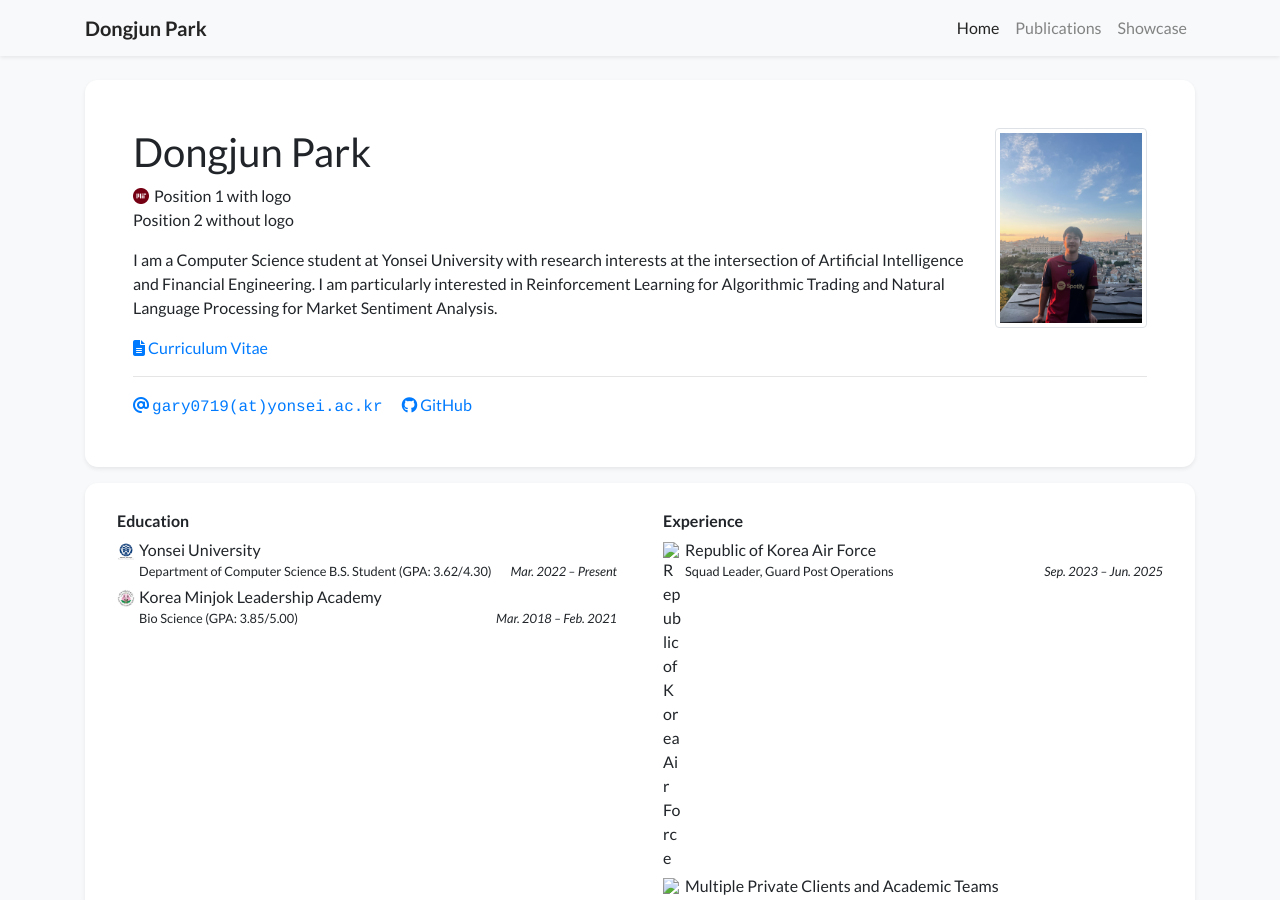
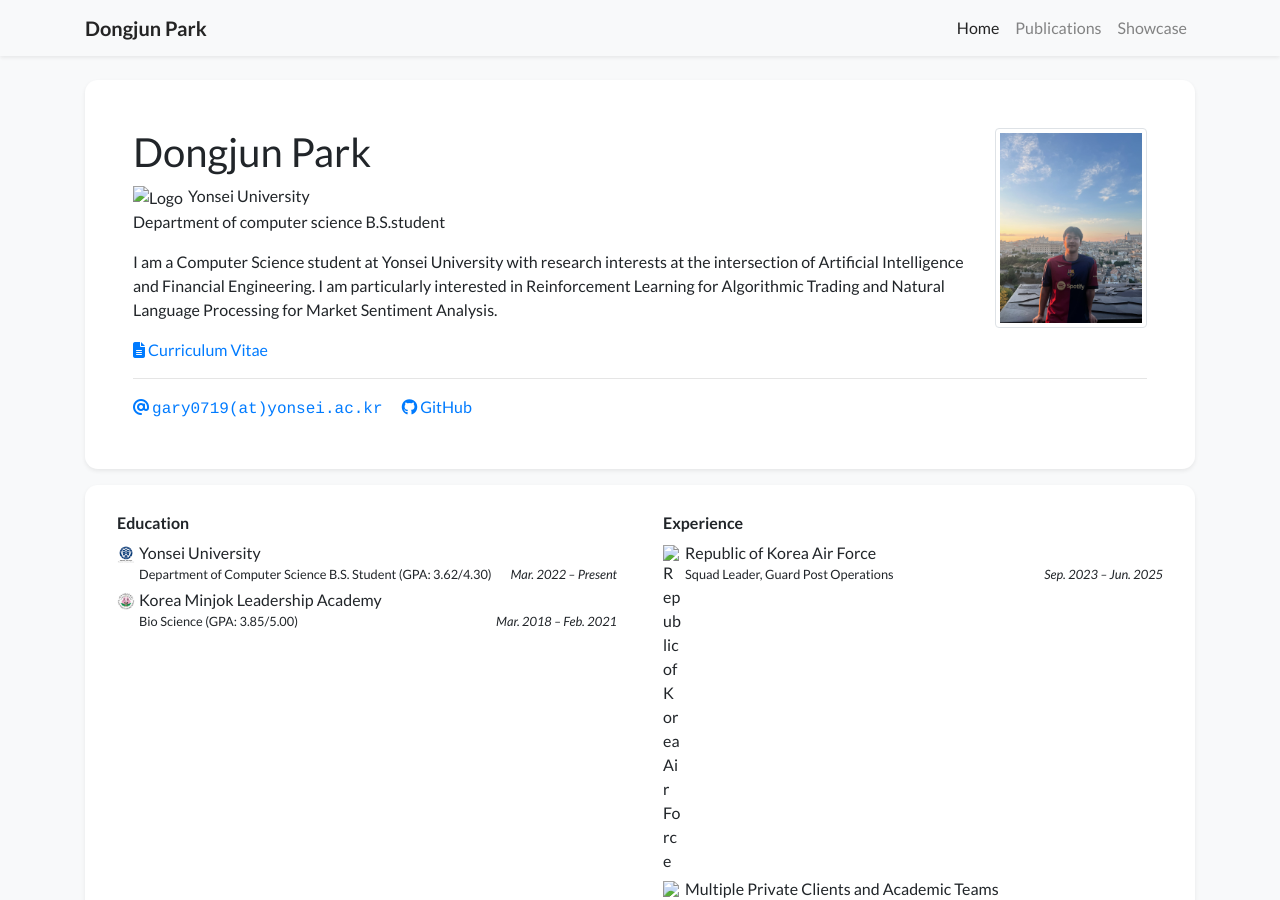
Before and after one commit to 2022148094/2022148094.github.io, a Jekyll site: the page built from index.html, in a window 1280 px wide and 900 px high. Built offline with Jekyll 4.4.1, drawn with Linux system fonts in a browser that asks for light colours; nearby versions of some CDN libraries; a style sheet for code colours, icons or effects is not loaded.

Commit message:
Update profile.yml

```diff
--- a/_data/profile.yml
+++ b/_data/profile.yml
@@ -3,9 +3,9 @@ secondary_name: ""
 navbar_name: "Dongjun Park"
 
 positions:
-- logo: /assets/images/badges/MIT_Social_circle.png  # Logo is optional
-  name: Position 1 with logo
-- name: Position 2 without logo
+- logo: /assets/images/photo/yonsei_cs_logo.png # Logo is optional
+  name: Yonsei University
+- name: Department of computer science B.S.student
 
 
 email: "gary0719@yonsei.ac.kr"
```
